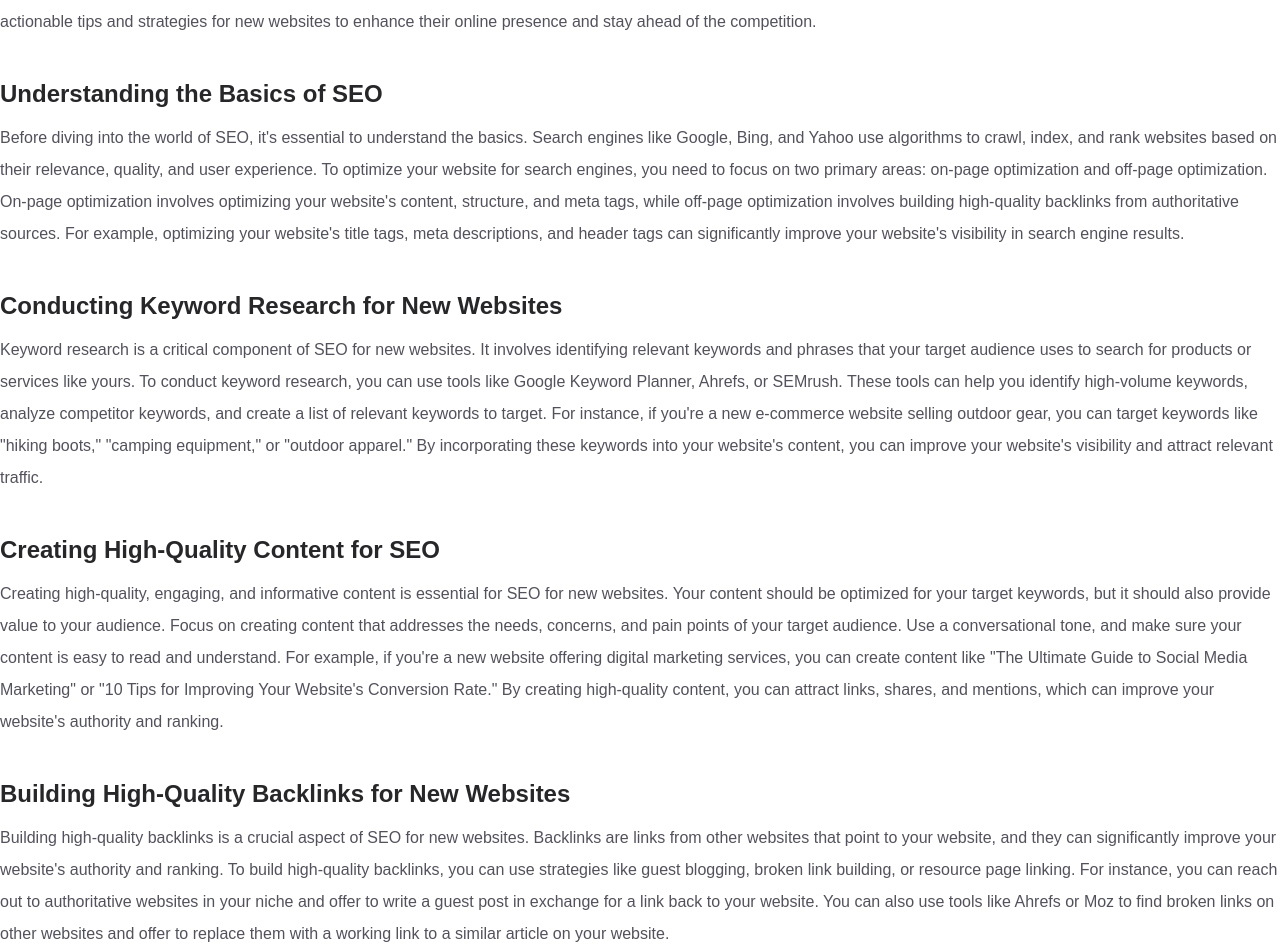
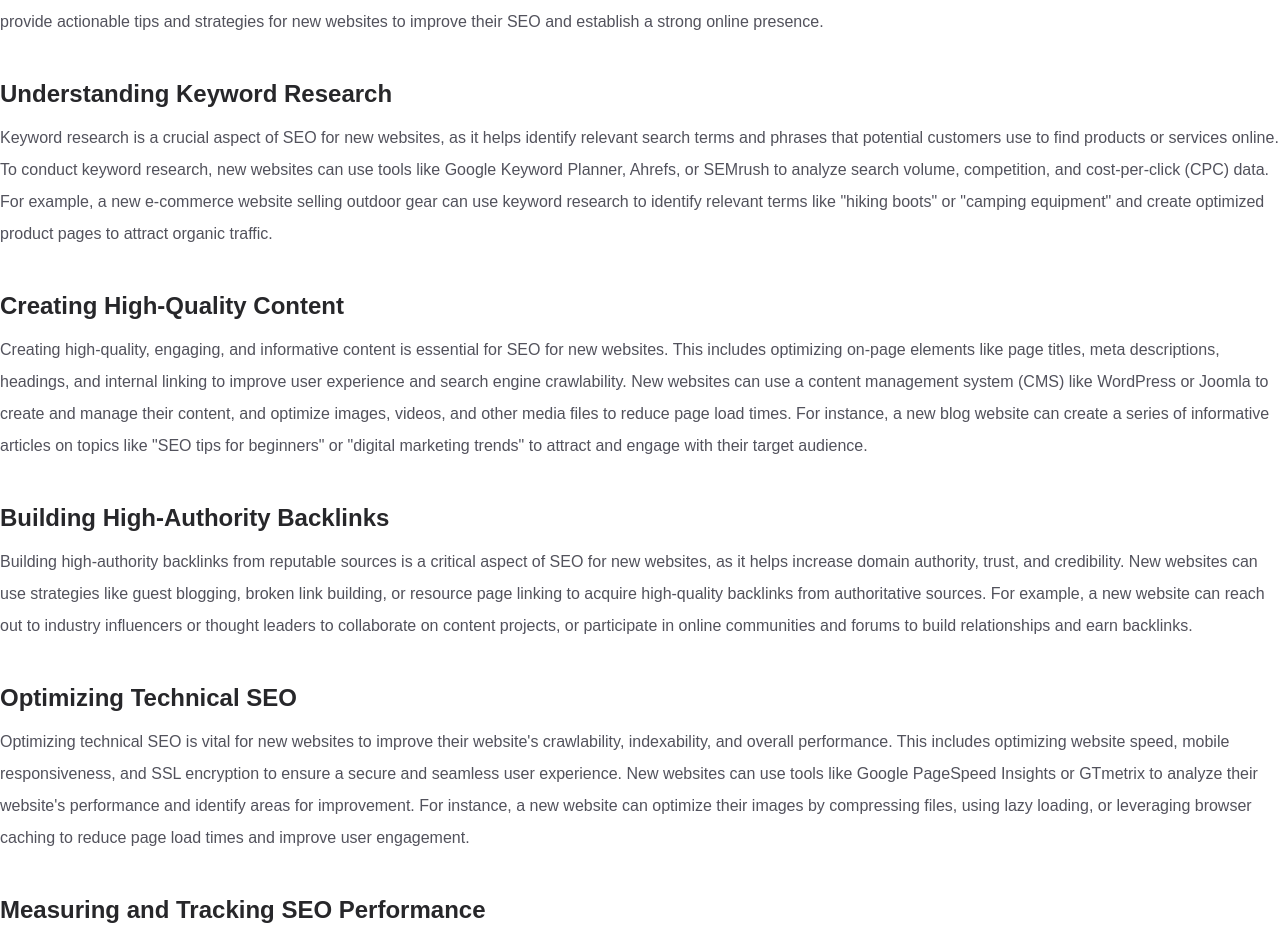
Before and after one commit to Ayushhariwal/seo-agent-demo, a Next.js app: page /blog/the-ultimate-guide-to-seo-for-new-websites in a window 1280 px wide. Shown: the part 203-1148 px from the top of the page. Built offline with nearby package versions, Linux system fonts and the light colour scheme.

Commit message:
Weekly SEO update 2026-06-08 — 1 posts, 2 gaps

```diff
--- a/app/blog/the-ultimate-guide-to-seo-for-new-websites/page.mdx
+++ b/app/blog/the-ultimate-guide-to-seo-for-new-websites/page.mdx
@@ -1,28 +1,27 @@
 ---
 title: "The Ultimate Guide to SEO for New Websites"
 description: "Improve your online presence with our expert guide to SEO for new websites, boosting visibility and driving traffic"
-date: "2026-06-01"
-tags: ["SEO", "new websites", "online presence"]
+date: "2026-06-08"
+tags: ["SEO", "new websites", "digital marketing"]
 ---
 
 # The Ultimate Guide to SEO for New Websites
 
-SEO for new websites refers to the process of optimizing a newly launched website to rank higher in search engine results pages (SERPs) and increase its online visibility. By implementing effective SEO strategies, new websites can improve their chances of attracting organic traffic, generating leads, and driving sales. In this guide, we will provide actionable tips and strategies for new websites to enhance their online presence and stay ahead of the competition.
+SEO for new websites refers to the process of optimizing a newly launched website to rank higher in search engine results pages (SERPs) and increase its online visibility. By implementing effective SEO strategies, new websites can improve their chances of attracting organic traffic, generating leads, and driving sales. In this comprehensive guide, we will provide actionable tips and strategies for new websites to improve their SEO and establish a strong online presence.
 
-## Understanding the Basics of SEO
-Before diving into the world of SEO, it's essential to understand the basics. Search engines like Google, Bing, and Yahoo use algorithms to crawl, index, and rank websites based on their relevance, quality, and user experience. To optimize your website for search engines, you need to focus on two primary areas: on-page optimization and off-page optimization. On-page optimization involves optimizing your website's content, structure, and meta tags, while off-page optimization involves building high-quality backlinks from authoritative sources. For example, optimizing your website's title tags, meta descriptions, and header tags can significantly improve your website's visibility in search engine results.
+## Understanding Keyword Research
+Keyword research is a crucial aspect of SEO for new websites, as it helps identify relevant search terms and phrases that potential customers use to find products or services online. To conduct keyword research, new websites can use tools like Google Keyword Planner, Ahrefs, or SEMrush to analyze search volume, competition, and cost-per-click (CPC) data. For example, a new e-commerce website selling outdoor gear can use keyword research to identify relevant terms like "hiking boots" or "camping equipment" and create optimized product pages to attract organic traffic.
 
-## Conducting Keyword Research for New Websites
-Keyword research is a critical component of SEO for new websites. It involves identifying relevant keywords and phrases that your target audience uses to search for products or services like yours. To conduct keyword research, you can use tools like Google Keyword Planner, Ahrefs, or SEMrush. These tools can help you identify high-volume keywords, analyze competitor keywords, and create a list of relevant keywords to target. For instance, if you're a new e-commerce website selling outdoor gear, you can target keywords like "hiking boots," "camping equipment," or "outdoor apparel." By incorporating these keywords into your website's content, you can improve your website's visibility and attract relevant traffic.
+## Creating High-Quality Content
+Creating high-quality, engaging, and informative content is essential for SEO for new websites. This includes optimizing on-page elements like page titles, meta descriptions, headings, and internal linking to improve user experience and search engine crawlability. New websites can use a content management system (CMS) like WordPress or Joomla to create and manage their content, and optimize images, videos, and other media files to reduce page load times. For instance, a new blog website can create a series of informative articles on topics like "SEO tips for beginners" or "digital marketing trends" to attract and engage with their target audience.
 
-## Creating High-Quality Content for SEO
-Creating high-quality, engaging, and informative content is essential for SEO for new websites. Your content should be optimized for your target keywords, but it should also provide value to your audience. Focus on creating content that addresses the needs, concerns, and pain points of your target audience. Use a conversational tone, and make sure your content is easy to read and understand. For example, if you're a new website offering digital marketing services, you can create content like "The Ultimate Guide to Social Media Marketing" or "10 Tips for Improving Your Website's Conversion Rate." By creating high-quality content, you can attract links, shares, and mentions, which can improve your website's authority and ranking.
+## Building High-Authority Backlinks
+Building high-authority backlinks from reputable sources is a critical aspect of SEO for new websites, as it helps increase domain authority, trust, and credibility. New websites can use strategies like guest blogging, broken link building, or resource page linking to acquire high-quality backlinks from authoritative sources. For example, a new website can reach out to industry influencers or thought leaders to collaborate on content projects, or participate in online communities and forums to build relationships and earn backlinks.
 
-## Building High-Quality Backlinks for New Websites
-Building high-quality backlinks is a crucial aspect of SEO for new websites. Backlinks are links from other websites that point to your website, and they can significantly improve your website's authority and ranking. To build high-quality backlinks, you can use strategies like guest blogging, broken link building, or resource page linking. For instance, you can reach out to authoritative websites in your niche and offer to write a guest post in exchange for a link back to your website. You can also use tools like Ahrefs or Moz to find broken links on other websites and offer to replace them with a working link to a similar article on your website.
+## Optimizing Technical SEO
+Optimizing technical SEO is vital for new websites to improve their website's crawlability, indexability, and overall performance. This includes optimizing website speed, mobile responsiveness, and SSL encryption to ensure a secure and seamless user experience. New websites can use tools like Google PageSpeed Insights or GTmetrix to analyze their website's performance and identify areas for improvement. For instance, a new website can optimize their images by compressing files, using lazy loading, or leveraging browser caching to reduce page load times and improve user engagement.
 
-## Measuring and Tracking SEO Success
-Measuring and tracking SEO success is essential for new websites. You need to monitor your website's traffic, engagement, and conversion rates to understand how your SEO efforts are paying off. You can use tools like Google Analytics or SEMrush to track your website's performance and identify areas for improvement. For example, you can track your website's organic traffic, bounce rate, and average session duration to see how your SEO efforts are impacting your website's visibility and user experience. By tracking your SEO success, you can refine your SEO strategy and make data-driven decisions to improve your website's online presence.
+## Measuring and Tracking SEO Performance
+Measuring and tracking SEO performance is essential for new websites to understand their progress, identify areas for improvement, and make data-driven decisions. New websites can use tools like Google Analytics or SEMrush to track key metrics like organic traffic, keyword rankings, and conversion rates. For example, a new website can set up goals and events in Google Analytics to track form submissions, phone calls, or sales, and use this data to optimize their SEO strategies and improve their return on investment (ROI).
 
-## Conclusion and Next Steps
-In conclusion, SEO for new websites requires a strategic approach that involves understanding the basics of SEO, conducting keyword research, creating high-quality content, building high-quality backlinks, and measuring and tracking SEO success. By following these tips and strategies, you can improve your website's online presence, drive more traffic, and generate more leads and sales. If you're looking for more information on SEO or want to learn how to improve your website's online presence, visit our website at https://yourwebsite.com and explore our resources and guides on SEO and digital marketing. Take the first step towards improving your website's SEO today and contact us for a free consultation to discuss your SEO needs and goals.
+In conclusion, SEO for new websites requires a comprehensive approach that includes keyword research, high-quality content creation, backlink building, technical optimization, and performance tracking. By following these actionable tips and strategies, new websites can improve their online visibility, drive organic traffic, and establish a strong foundation for long-term success. If you're looking to improve your website's SEO and drive more traffic and sales, visit our website at https://yourwebsite.com to learn more about our expert SEO services and get started with a free consultation today.
--- /dev/null
+++ b/seo-reports/weekly/2026-06-08.md
@@ -0,0 +1,36 @@
+# Weekly SEO Report — 2026-06-08
+
+## Summary
+
+* Biggest opportunity this week: Filling the content gap in "Competitor Analysis" to gain a competitive edge, as it's a high-priority topic with no existing content on our site. This can be achieved by creating a comprehensive guide on competitor analysis.
+* Top 2 quick win keywords: None identified yet, but we should focus on finding relevant keywords in positions 4-20 and create content to push them to page 1. Exact actions will be defined once keywords are identified.
+* Best new content to create: "A Step-by-Step Guide to Competitor Analysis for SEO" as it addresses a high-priority content gap and can attract relevant traffic. This title is specific and informative, making it more likely to rank.
+* One thing to monitor or watch: The performance of the newly published blog post "undefined" to assess its impact on our site's traffic and rankings, and make adjustments accordingly. Monitor its keyword rankings and adjust the content strategy if needed.
+
+---
+
+## Competitors analyzed
+
+- competitor1.com
+- competitor2.com
+- competitor3.com
+
+## Keyword gaps — topics we are missing
+
+| Topic | Why | Target keyword | Priority |
+|---|---|---|---|
+| Competitor Analysis | Understanding competitor strengths and weaknesses is crucial for our site's growth | `competitor analysis tools` | **high** |
+| SEO Strategy | A well-planned SEO strategy is essential for our site's visibility and ranking | `SEO strategy template` | **medium** |
+
+## Quick wins — our keywords near page 1
+
+| Keyword | Position | Impressions | Clicks | Page |
+|---|---|---|---|---|
+
+## Blog posts this week
+
+- **undefined** — ✅ Live on site — written via groq
+
+## Improvement opportunities
+
+- **None available** — Conduct thorough competitor research to identify areas for improvement
```
